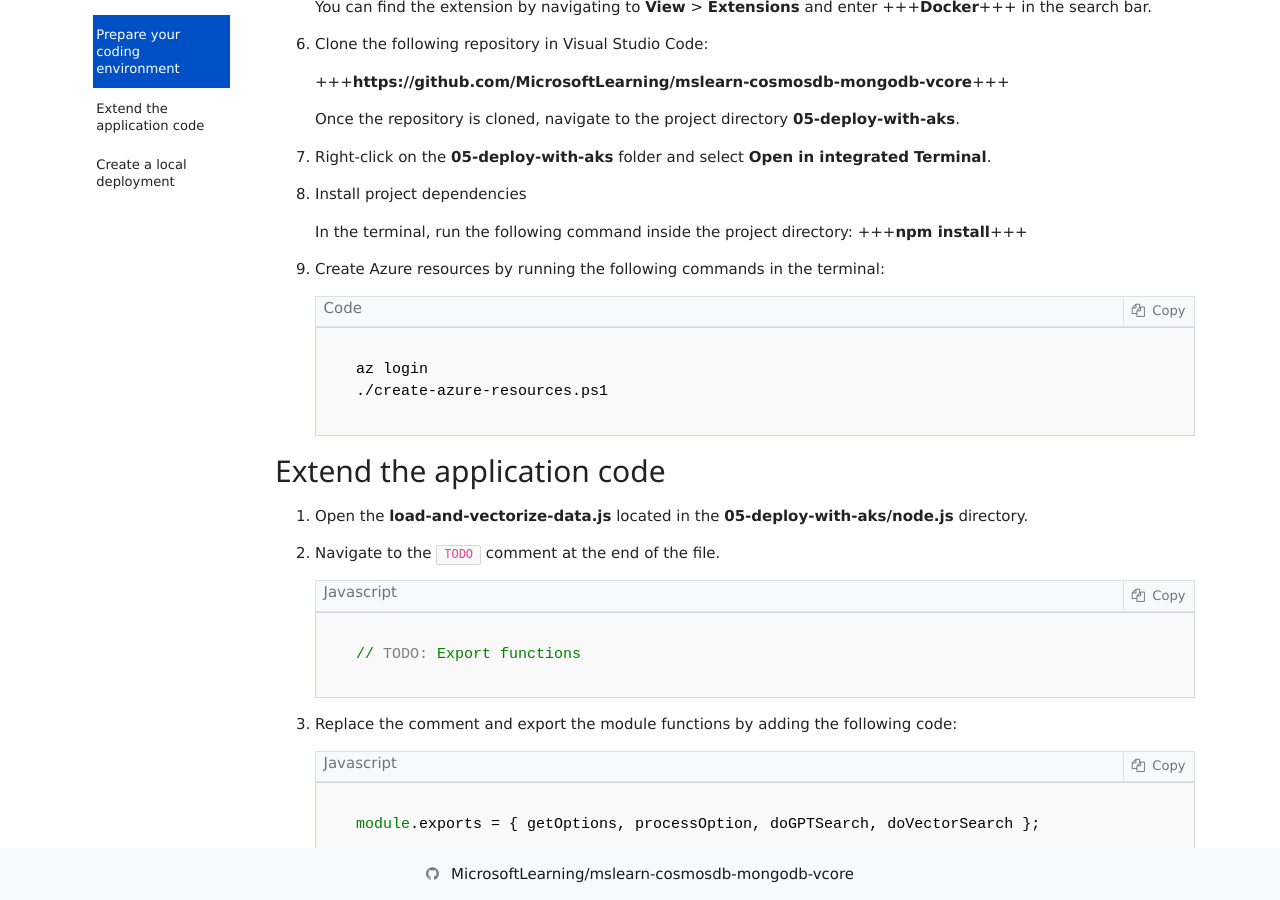
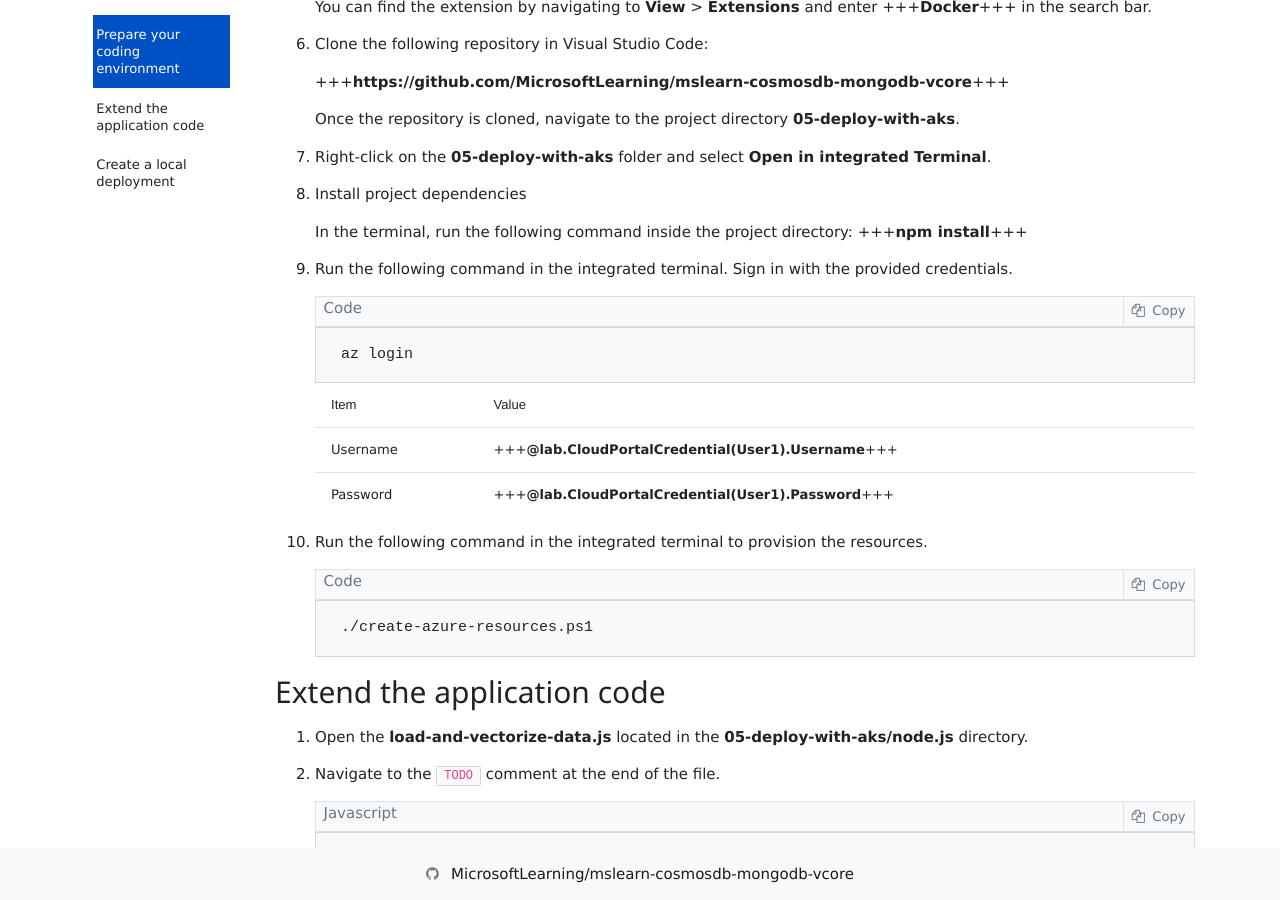
Before and after one commit to MicrosoftLearning/mslearn-cosmosdb-mongodb-vcore, a Jekyll site: the page built from Instructions/05-prepare-copilot-application.md, in a window 1280 px wide and 900 px high, scrolled down 1024 px. Built offline with Jekyll 4.4.1, drawn with Linux system fonts in a browser that asks for light colours; nearby versions of some CDN libraries; our own code applies the rules of GitHub Pages for plain Markdown files; comment, search, counter and statistics services are not loaded.

Commit message:
Update 05-prepare-copilot-application.md

````diff
--- a/Instructions/05-prepare-copilot-application.md
+++ b/Instructions/05-prepare-copilot-application.md
@@ -47,10 +47,20 @@ Before you begin developing and deploying your application, you need to set up y
 
     In the terminal, run the following command inside the project directory: +++**npm install**+++
 
-1. Create Azure resources by running the following commands in the terminal:
+1. Run the following command in the integrated terminal. Sign in with the provided credentials.
 
-    ```bash
+    ```powershell
     az login
+    ```
+
+    | Item | Value |
+    |:---------|:---------|
+    | Username   | +++**@lab.CloudPortalCredential(User1).Username**+++   |
+    | Password   | +++**@lab.CloudPortalCredential(User1).Password**+++   |
+
+1. Run the following command in the integrated terminal to provision the resources.
+
+    ```powershell
     ./create-azure-resources.ps1
     ```
 
````
